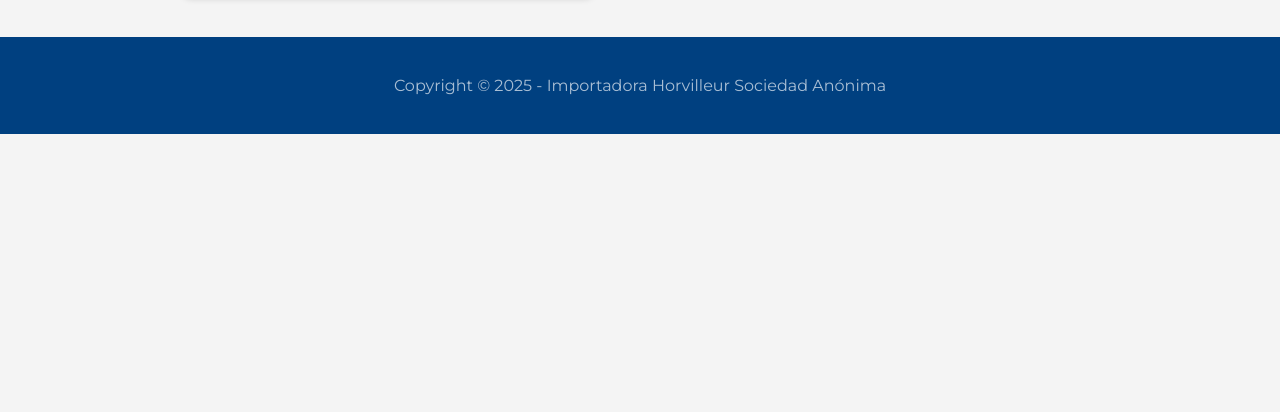
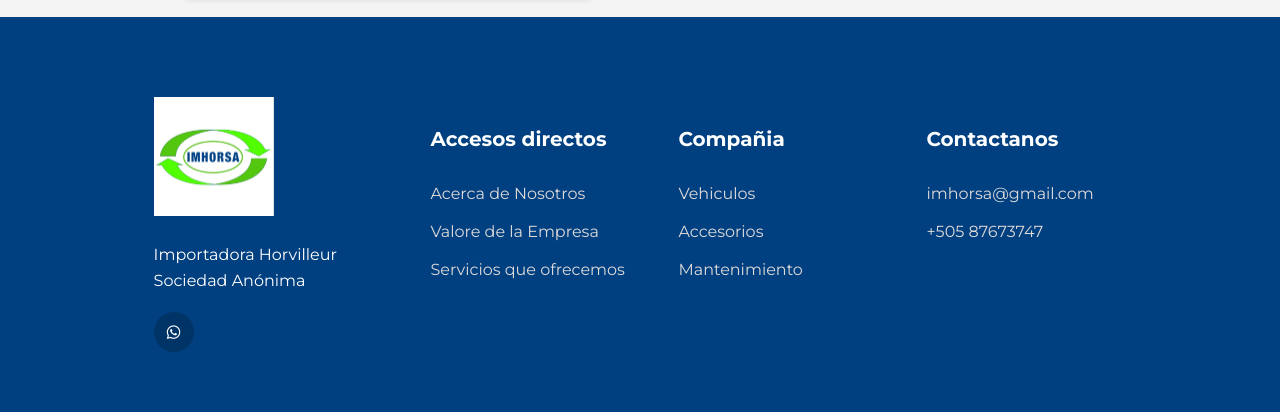
Before and after one commit to dgv17/IMHORSA-Nicaragua, a plain HTML site: page index.html in a window 1280 px wide. Shown: the part 2970-3382 px from the top of the page. Before the commit the page ends 3104 px from the top, so only its background shows below. Drawn offline with nearby package versions, Linux system fonts and the light colour scheme.

Commit message:
añadido footer mejorado

```diff
--- a/css/style.css
+++ b/css/style.css
@@ -344,12 +344,71 @@
   padding: 20px;
   border: #ccc 1px solid;
 }
-footer {
-  padding: 20px;
-  margin-top: 20px;
+footer section{
+  padding: 80px 12% 60px;
+}
+.footer{
+  display: grid;
+  grid-template-columns: repeat(auto-fit, minmax(200px,auto));
+  gap: 3rem;
   background: #004080;
-  color: #ffffffa8;
-  text-align: center;
+  position: relative;
+  left: 0;
+  right: 0;
+  bottom: 0;
+}
+.sec-1 img{
+  width: 120px;
+  height: auto;
+}
+.sec-1 p{
+  max-width: 330px;
+  color: #fff;
+  font-size: 16px;
+  font-weight: 400;
+  line-height: 26px;
+  margin: 18px 0;
+}
+.footer-icon i{
+  width: 40px;
+  height: 40px;
+  background: #003366;
+  color: #fff;
+  display: inline-flex;
+  align-items: center;
+  justify-content: center;
+  margin-right: 10px;
+  font-size: 18px;
+  border-radius: 50%;
+  transition: all .42s;
+}
+.footer-icon i:hover{
+  background: #47ec47;
+  transform: translateY(-5px);
+}
+.footer h4{
+  color: #fff;
+  font-size: 20px;
+  font-weight: 600;
+  margin-bottom: 20px;
+}
+.footer li{
+  list-style: none;
+  transition: all .42s;
+}
+.footer li:hover{
+  transform: translateX(5px);
+}
+.footer li a{
+  color: #DDD9D9;
+  font-weight: 400;
+  font-size: 16px;
+  line-height: 38px;
+  transition: all .42s;
+  text-decoration: none;
+}
+.footer li a:hover{
+  color: #47ec47;
 }
 @keyframes fadeUp {
   from {
@@ -526,6 +585,12 @@
   #servicios .container {
     padding: 0 15px;
   }
+  footer section{
+    padding: 80px 12% 25px;
+  }
+  .footer li a{
+    line-height: 28px;
+  }
 }
 @media (max-width: 400px) {
   header .container {
--- a/index.html
+++ b/index.html
@@ -10,10 +10,14 @@
     />
     <meta name="author" content="Dylan Godoy" />
     <title>Home | IMHORSA</title>
-    <link rel="stylesheet" href="../css/style.css" />
+    <link rel="stylesheet" href="/css/style.css" />
     <link
       href="https://fonts.googleapis.com/css2?family=Montserrat:wght@400;700&display=swap"
       rel="stylesheet"
+    />
+    <link
+      rel="stylesheet"
+      href="https://unpkg.com/boxicons@latest/css/boxicons.min.css"
     />
   </head>
 
@@ -22,11 +26,7 @@
       <div class="container">
         <div id="brand">
           <a href="index.html">
-            <img
-              src="/images/logo-cropped.png"
-              alt="IMHORSA logo"
-              id="logo"
-            />
+            <img src="/images/logo-cropped.png" alt="IMHORSA logo" id="logo" />
           </a>
         </div>
         <nav>
@@ -36,13 +36,17 @@
               <button class="menu-toggle">Vehiculos ▾</button>
               <ul class="submenu">
                 <li><a href="/html/Vehiculos.html">Todos los Vehiculos</a></li>
-                <li><a href="/html/CompraMayor.html">Cotizacion para Eventos</a></li>
+                <li>
+                  <a href="/html/CompraMayor.html">Cotizacion para Eventos</a>
+                </li>
               </ul>
             </li>
             <li class="desplegable">
               <button class="menu-toggle">Servicios ▾</button>
               <ul class="submenu">
-                <li><a href="/html/Talleres.html">Talleres y Mantienimiento</a></li>
+                <li>
+                  <a href="/html/Talleres.html">Talleres y Mantienimiento</a>
+                </li>
                 <li><a href="/html/Repuestos.html">Repuestos</a></li>
                 <li><a href="/html/Accesorios.html">Accesorios</a></li>
               </ul>
@@ -199,7 +203,32 @@
       </div>
     </section>
     <footer>
-      <p>Copyright &copy; 2025 - Importadora Horvilleur Sociedad Anónima</p>
+      <section class="footer">
+        <div class="sec-1">
+          <img src="/images/logo.jpg" alt="" />
+          <p>Importadora Horvilleur Sociedad Anónima</p>
+          <div class="footer-icon">
+            <a href=""><i class='bx bxl-whatsapp'></i></a>
+          </div>
+        </div>
+        <div class="sec-2">
+          <h4>Accesos directos</h4>
+          <li><a href="">Acerca de Nosotros</a></li>
+          <li><a href="">Valore de la Empresa</a></li>
+          <li><a href="">Servicios que ofrecemos</a></li>
+        </div>
+        <div class="sec-3">
+          <h4>Compañia</h4>
+          <li><a href="/html/Vehiculos.html">Vehiculos</a></li>
+          <li><a href="/html/Accesorios.html">Accesorios</a></li>
+          <li><a href="/html/Talleres.html">Mantenimiento</a></li>
+        </div>
+        <div class="sec-4">
+          <h4>Contactanos</h4>
+          <li><a href="">imhorsa@gmail.com</a></li>
+          <li><a href="">+505 87673747</a></li>
+        </div>
+      </section>
     </footer>
     <script src="/dist/script.js"></script>
   </body>
```
Also changed, not shown: extra/funcionalidades IMHORSA.txt (added, +21 -0 lines), images/whatsapp.png (added).
